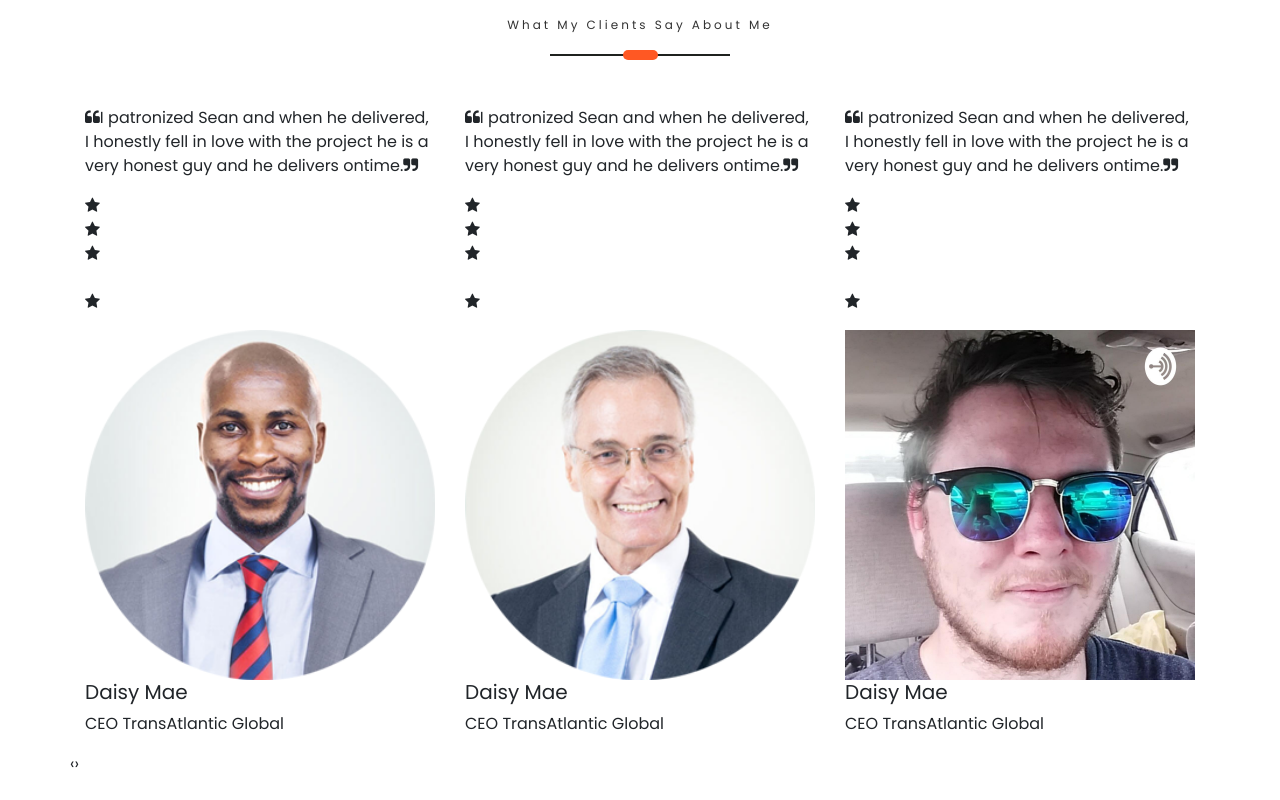
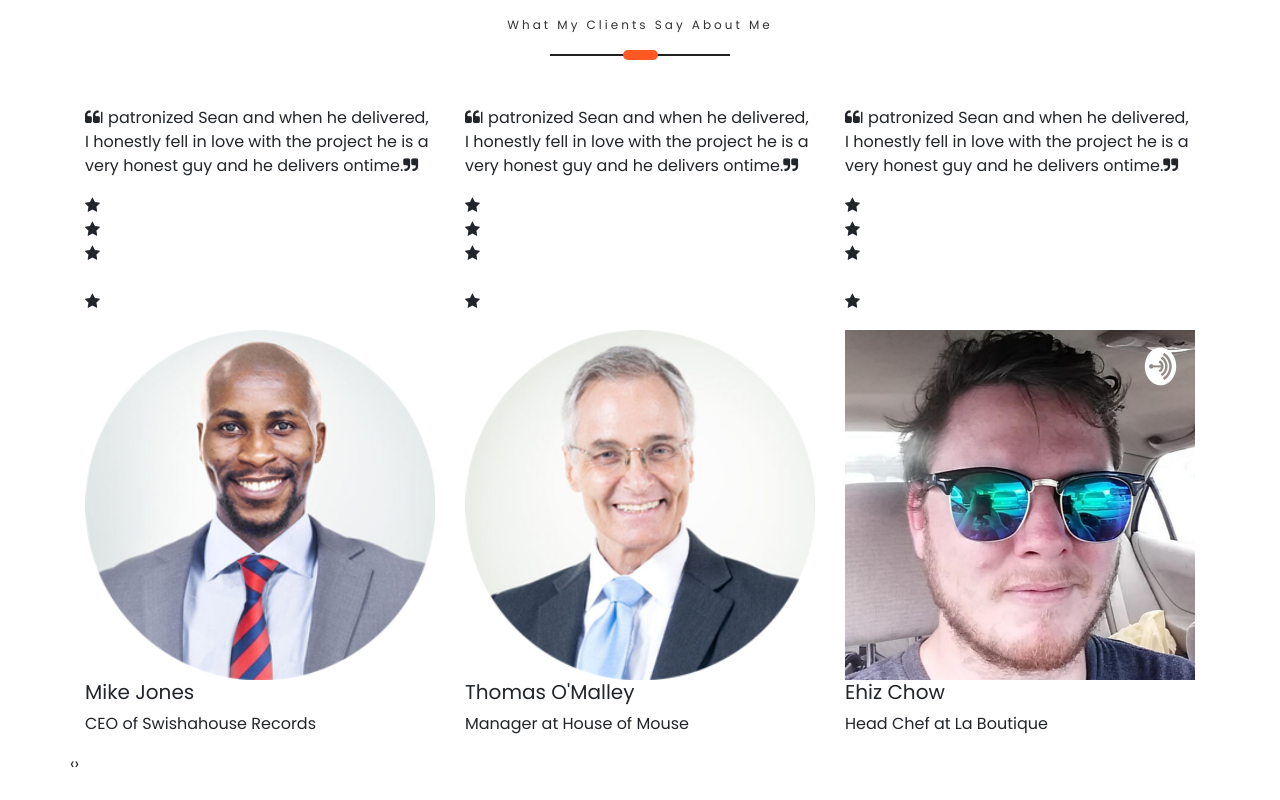
Before and after one commit to seannbannon/myportfolio, a React (Create React App) app in the folder portfolio/: page / in a window 1280 px wide. Shown: the part 2201-3001 px from the top of the page. Built offline with nearby package versions, Linux system fonts and the light colour scheme; a web font is replaced by a local one.

Commit message:
added fun names

```diff
--- a/portfolio/src/PortfolioContainer/Testimonial/Testimonial.js
+++ b/portfolio/src/PortfolioContainer/Testimonial/Testimonial.js
@@ -127,8 +127,8 @@ return (
                         src = "img/testimonial/mike.png"
                         alt = "No Internet Connection"
                     ></img>
-                    <h5>Daisy Mae</h5>
-                    <p>CEO TransAtlantic Global</p>
+                    <h5> Mike Jones</h5>
+                    <p>CEO of Swishahouse Records</p>
                 </div>
                 </div>
             </div>
@@ -166,8 +166,8 @@ return (
                         src = "img/testimonial/man.png"
                         alt = "No Internet Connection"
                     ></img>
-                    <h5>Daisy Mae</h5>
-                    <p>CEO TransAtlantic Global</p>
+                    <h5>Thomas O'Malley</h5>
+                    <p>Manager at House of Mouse</p>
                 </div>
                 </div>
             </div>
@@ -205,8 +205,8 @@ return (
                         src = "img/testimonial/ehiz.jpg"
                         alt = "No Internet Connection"
                     ></img>
-                    <h5>Daisy Mae</h5>
-                    <p>CEO TransAtlantic Global</p>
+                    <h5>Ehiz Chow</h5>
+                    <p>Head Chef at La Boutique</p>
                 </div>
                 </div>
             </div>
```
